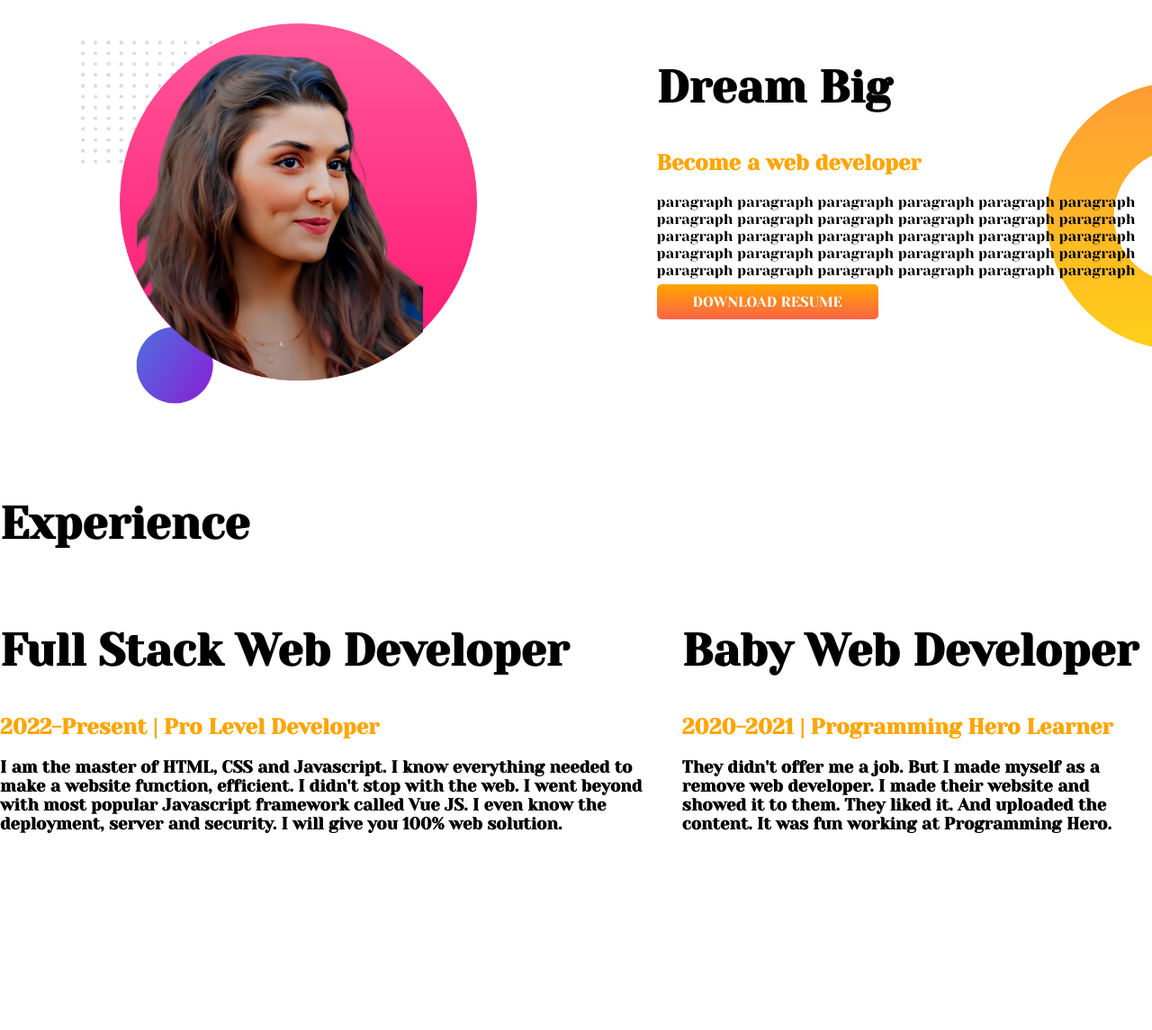
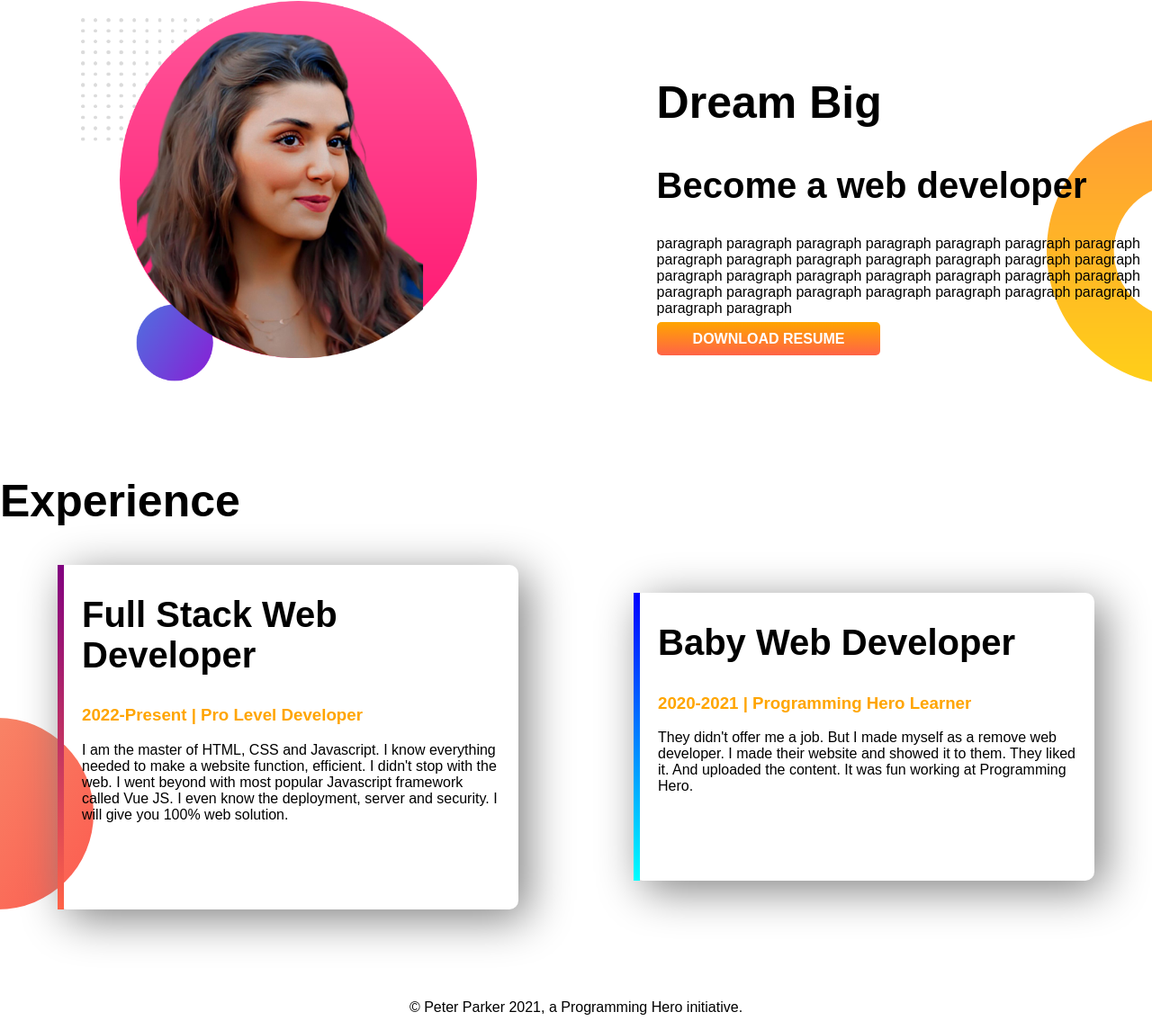
Before and after one commit to muhammad-sajit/developer-portfolio, a plain HTML site: page index.html in a window 1280 px wide. Shown: the part 580-1725 px from the top of the page at 90% size. Before the commit the page ends 1524 px from the top, so only its background shows below. Drawn offline with Linux system fonts and the light colour scheme.

Commit message:
footer-added

```diff
--- a/index.html
+++ b/index.html
@@ -6,14 +6,11 @@
     <meta http-equiv="X-UA-Compatible" content="IE=edge">
     <meta name="viewport" content="width=device-width, initial-scale=1.0">
     <title>Muhammad Sajit Portfolio</title>
-    <link rel="preconnect" href="https://fonts.googleapis.com">
-    <link rel="preconnect" href="https://fonts.gstatic.com" crossorigin>
-    <link href="https://fonts.googleapis.com/css2?family=Poppins&family=Yeseva+One&display=swap" rel="stylesheet">
     <link rel="stylesheet" href="style.css">
 </head>
 
 <body>
-    <section class="top-banner flexible-div">
+    <section class="top-banner flexible-container">
         <div class="half-width">
             <h1>Welcome To</h1>
             <h1><span class="orange-color">Muhammad Sajit</span> World!</h1>
@@ -31,7 +28,7 @@
             <img src="images/Sajit-pic-with-bg.png" alt="">
         </div>
     </section>
-    <section class="dream-big flexible-div">
+    <section class="dream-big flexible-container">
         <div class="half-width">
             <img src="images/Sajit-pic3-with-bg.png" alt="">
         </div>
@@ -47,27 +44,30 @@
         </div>
     </section>
     <section class="experience-area">
-        <div>
-            <h1>Experience</h1>
-        </div>
-        <div class="shadow-box">
-            <div>
-                <h1>Full Stack Web Developer</h1>
-                <h2>2022-Present | Pro Level Developer</h2>
-                <h3>I am the master of HTML, CSS and Javascript. I know everything needed to make a website function,
+        <h1>Experience</h1>
+        <div class="flexible-container">
+            <div id="web-dev-experience1" class="experience-item">
+                <h2>Full Stack Web Developer</h2>
+                <h3 class="orange-color">2022-Present | Pro Level Developer</h3>
+                <p>
+                    I am the master of HTML, CSS and Javascript. I know everything needed to make a website function,
                     efficient. I didn't stop with the web. I went beyond with most popular Javascript framework called
-                    Vue
-                    JS. I even know the deployment, server and security. I will give you 100% web solution.</h3>
+                    Vue JS. I even know the deployment, server and security. I will give you 100% web solution.
+                </p>
             </div>
-            <div>
-                <h1>Baby Web Developer</h1>
-                <h2>2020-2021 | Programming Hero Learner</h2>
-                <h3>They didn't offer me a job. But I made myself as a remove web developer. I made their website and
-                    showed
-                    it to them. They liked it. And uploaded the content. It was fun working at Programming Hero.</h3>
+            <div id="web-dev-experience2" class="experience-item">
+                <h2>Baby Web Developer</h2>
+                <h3 class="orange-color">2020-2021 | Programming Hero Learner</h3>
+                <p>
+                    They didn't offer me a job. But I made myself as a remove web developer. I made their website and
+                    showed it to them. They liked it. And uploaded the content. It was fun working at Programming Hero.
+                </p>
             </div>
         </div>
     </section>
+    <footer>
+        <p>© Peter Parker 2021, a Programming Hero initiative.</p>
+    </footer>
 </body>
 
 </html>
--- a/style.css
+++ b/style.css
@@ -1,20 +1,35 @@
 body{
+    margin: 0px;
     font-family: 'Poppins', sans-serif;
-    font-family: 'Yeseva One', cursive;
-    margin: 0px;
 }
 h1{
     font-size: 50px;
 }
+h2{
+    font-size: 40px;
+}
 .orange-color{
     color: orange;
 }
-.flexible-div{
+.flexible-container{
     display: flex;
+    width: auto;
     margin-bottom: 100px;
+    justify-content: center;
+    align-items: center;
+}
+#web-dev-experience1{
+    border-left: 7px solid;
+    border-image: linear-gradient(purple, tomato);
+    border-image-slice: 1;
+}
+#web-dev-experience2{
+    border-left: 7px solid;
+    border-image: linear-gradient(blue, cyan);
+    border-image-slice: 1;
 }
 .half-width{
-    width: 50%;
+    width: 80%;
     padding-left: 7%;
 }
 .half-width img{
@@ -26,7 +41,7 @@ h1{
     padding: 10px 40px;
     border-radius: 5px;
     color: white;
-    font-weight: 400;
+    font-weight: 700;
 }
 .top-banner{
     background-image: url(images/top-banner.png);
@@ -36,10 +51,25 @@ h1{
     background-image: url(images/dream-bg.png);
     background-repeat: no-repeat;
     background-position: right;
+    background-position-y: bottom;
+
 }
-.shadow-box{
-    display: flex;
+.experience-area{
+    background-image: url(images/exp-bg.png);
+    background-repeat: no-repeat;
+    background-position: left;
+    background-position-y: bottom;
 }
-h2{
-    color: orange;
+.experience-item{
+    width: 50%;
+    margin-left: 5%;
+    margin-right: 5%;
+    padding-left: 20px;
+    padding-right: 20px;
+    padding-bottom: 80px;
+    border-radius: 10px;
+    box-shadow: 10px 10px 50px grey;
 }
+footer p{
+    text-align: center;
+}
```
